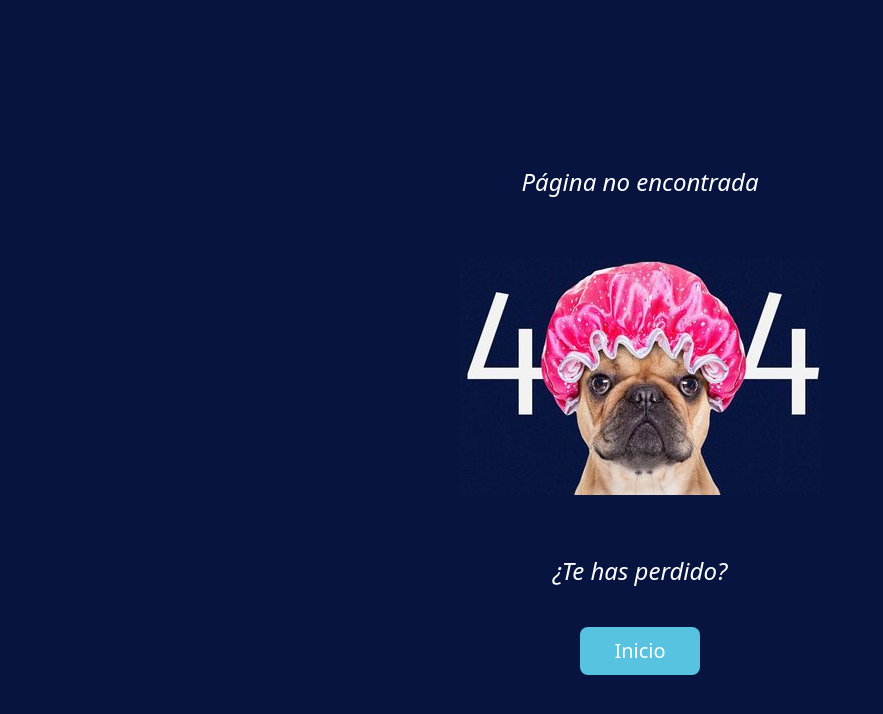
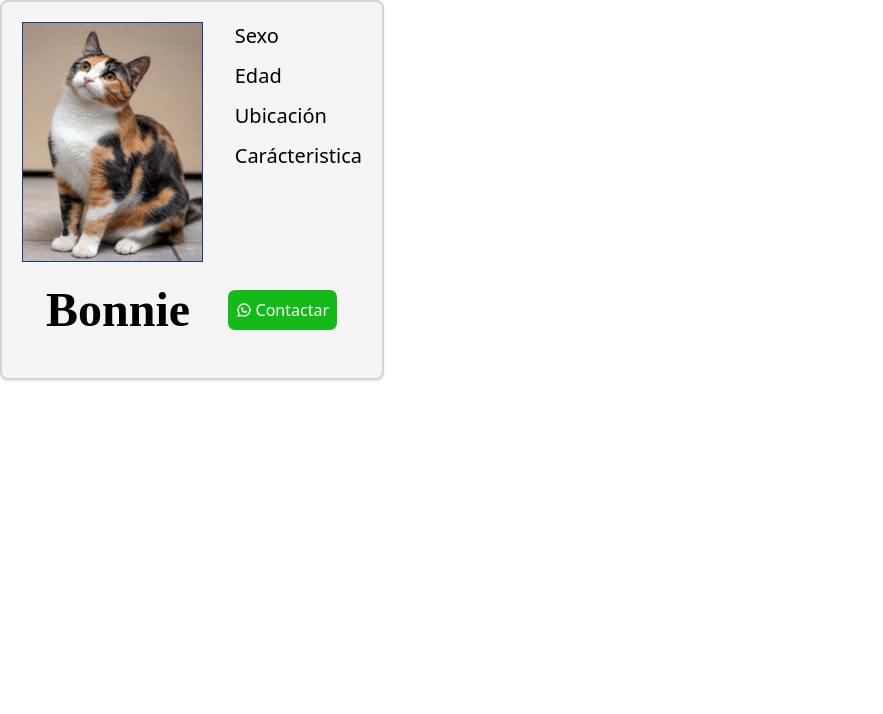
Before and after one commit to LJAgudelo/Peludin_y_Michilin_Adopciones, a React (Vite) app: page / in a window 1280 px wide. Shown: the top 714 px of the page, without its empty margins (0-883 px from the left). Built offline with nearby package versions, Linux system fonts and the light colour scheme.

Commit message:
Se crea card para renderizar las publicaciones

```diff
--- a/src/App.jsx
+++ b/src/App.jsx
@@ -1,7 +1,8 @@
+import PetCart from "./assets/components/card/PetCart"
 
 
 
-import NotFound from "./assets/pages/NotFound.jsx"
+
 
 
 function App() {
@@ -9,7 +10,7 @@ function App() {
 
   return (
     <>
-      <NotFound />
+      <PetCart />
     </>
   )
 }
--- /dev/null
+++ b/src/assets/components/card/PetCart.jsx
@@ -0,0 +1,36 @@
+import gato from '../../images/gato.jpg'
+import ButtonContact from '../ui/ButtonContact.jsx'
+
+const PetCart = () => {
+    return (
+        <>
+            <div className="w-full max-w-sm rounded-lg shadow-sm bg-[var(--createbsky)] p-5 border-2 border-zinc-300">
+                <div className='flex flex-row gap-3'>
+
+
+                    <div className='gap-4 items-center'>
+                        <img className="w-50 h-60 border-1 border-blue-900" src={gato} alt="Bonnie image" />
+                    </div>
+                    <div className='flex flex-col text-left pl-5'>
+                        <h5 className="text-xl font-medium dark:text-blue-900 mb-3">Sexo</h5>
+                        <h5 className="text-xl font-medium dark:text-blue-900 mb-3">Edad</h5>
+                        <h5 className="text-xl font-medium dark:text-blue-900 mb-3">Ubicación</h5>
+                        <h5 className="text-xl font-medium dark:text-blue-900 mb-3">Carácteristica</h5>
+                    </div>
+                </div>
+                <div className='flex flex-row items-center justify-between p-6'>
+                    <div >
+                        <span className="text-5xl font-bold dark:text-blue-900 font-[Ribeye]">Bonnie</span>
+                    </div>
+                    <ButtonContact />
+                </div>
+
+
+            </div>
+
+
+        </>
+    )
+}
+
+export default PetCart
--- /dev/null
+++ b/src/assets/components/ui/ButtonContact.jsx
@@ -0,0 +1,14 @@
+import React from 'react'
+import { TbBrandWhatsapp } from "react-icons/tb";
+
+const ButtonContact = () => {
+    return (
+        <>
+            <div className="flex flex-row  ">
+                <a href="#" className=" flex flex-row p-2 gap-1 items-center text-md font-medium rounded-lg border border-white text-white  hover:bg-[var(--createOtherdReed)] bg-[var(--createdReed)]"> <TbBrandWhatsapp />Contactar</a>
+            </div>
+        </>
+    )
+}
+
+export default ButtonContact
--- a/src/index.css
+++ b/src/index.css
@@ -1,4 +1,5 @@
 @import "tailwindcss";
+@import url('https://fonts.googleapis.com/css2?family=Ribeye&display=swap');
 
 @layer base {
     :root {
@@ -8,6 +9,9 @@
         --createotherRed: #57C3E0;
         --createBlueRed: #67C0DD;
         --creatdark: #06143F;
+        --createdReed: #13BA18;
+        --createOtherdReed: #8DD98B;
+        --createbsky: #f5f5f5;
     }
 }
 
```
